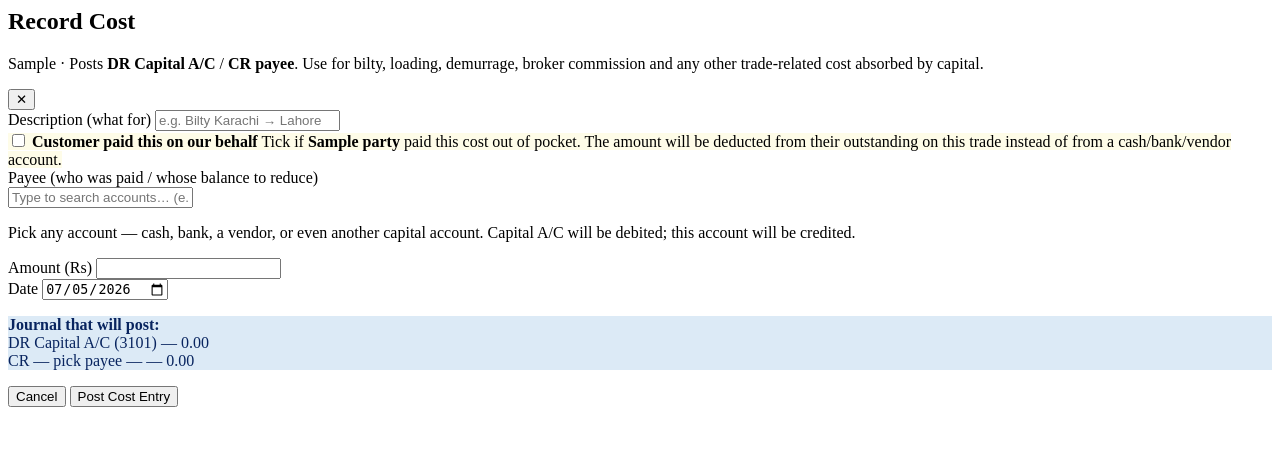
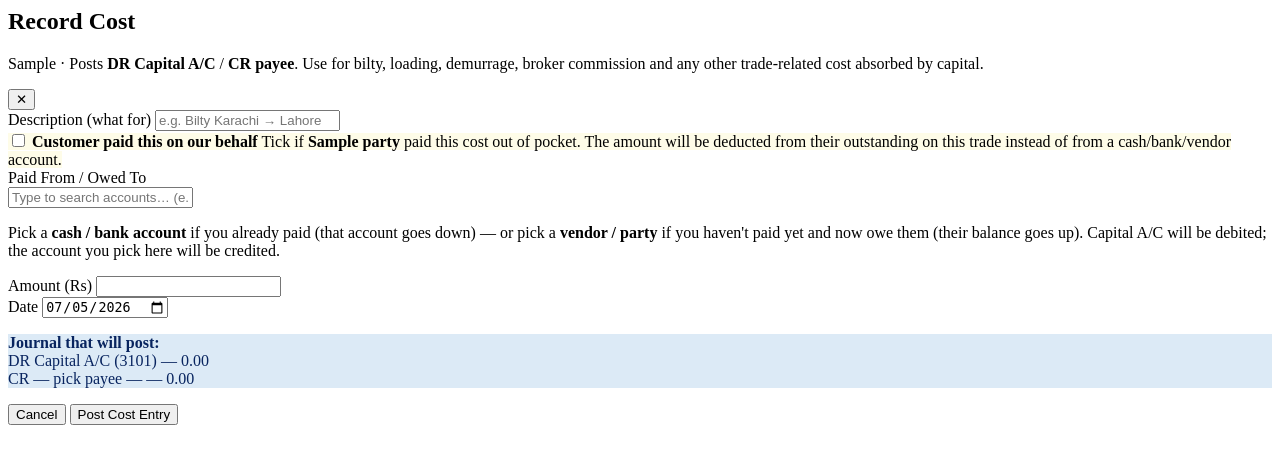
Before and after one commit to muhammadiibrahiim/wealth-tracker, a FastAPI app: page /trade/trades/1/cost/new in a window 1280 px wide. Shown: the top 464 px of the page. Run offline with FastAPI, Linux system fonts and the light colour scheme; tables that the repository leaves empty hold one stand-in row (values such as "Sample post").

Commit message:
v1.0.8 — clarify Record Cost payee label
Old label 'Payee (who was paid / whose balance to reduce)' was wrong on
both counts: when the credit side is a cash account, the cash is the
SOURCE (paid FOR the cost, wasn't paid); when it's a vendor, their AP
goes UP (not reduces).

New label: 'Paid From / Owed To' with a helper line that spells out
both cases so the user picks the right account.

Co-Authored-By: Claude Opus 4.7 <noreply@anthropic.com>

```diff
--- a/templates/trade_cost_modal.html
+++ b/templates/trade_cost_modal.html
@@ -30,7 +30,7 @@
       </label>
 
       <div id="payee-row">
-        <label class="field-label field-label-required">Payee (who was paid / whose balance to reduce)</label>
+        <label class="field-label field-label-required">Paid From / Owed To</label>
         <div class="payee-search" tabindex="0">
           <input type="text"
                  id="payee-search-input"
@@ -45,7 +45,11 @@
             <button type="button" class="payee-clear" title="Change">✕</button>
           </div>
         </div>
-        <p class="text-xs mt-1" style="color: var(--mute);">Pick any account — cash, bank, a vendor, or even another capital account. Capital A/C will be debited; this account will be credited.</p>
+        <p class="text-xs mt-1" style="color: var(--mute);">
+          Pick a <strong>cash / bank account</strong> if you already paid (that account goes down)
+          — or pick a <strong>vendor / party</strong> if you haven't paid yet and now owe them (their balance goes up).
+          Capital A/C will be debited; the account you pick here will be credited.
+        </p>
       </div>
 
       <div class="grid grid-cols-2 gap-3">
--- a/version.txt
+++ b/version.txt
@@ -1 +1 @@
-v1.0.7
+v1.0.8
```
